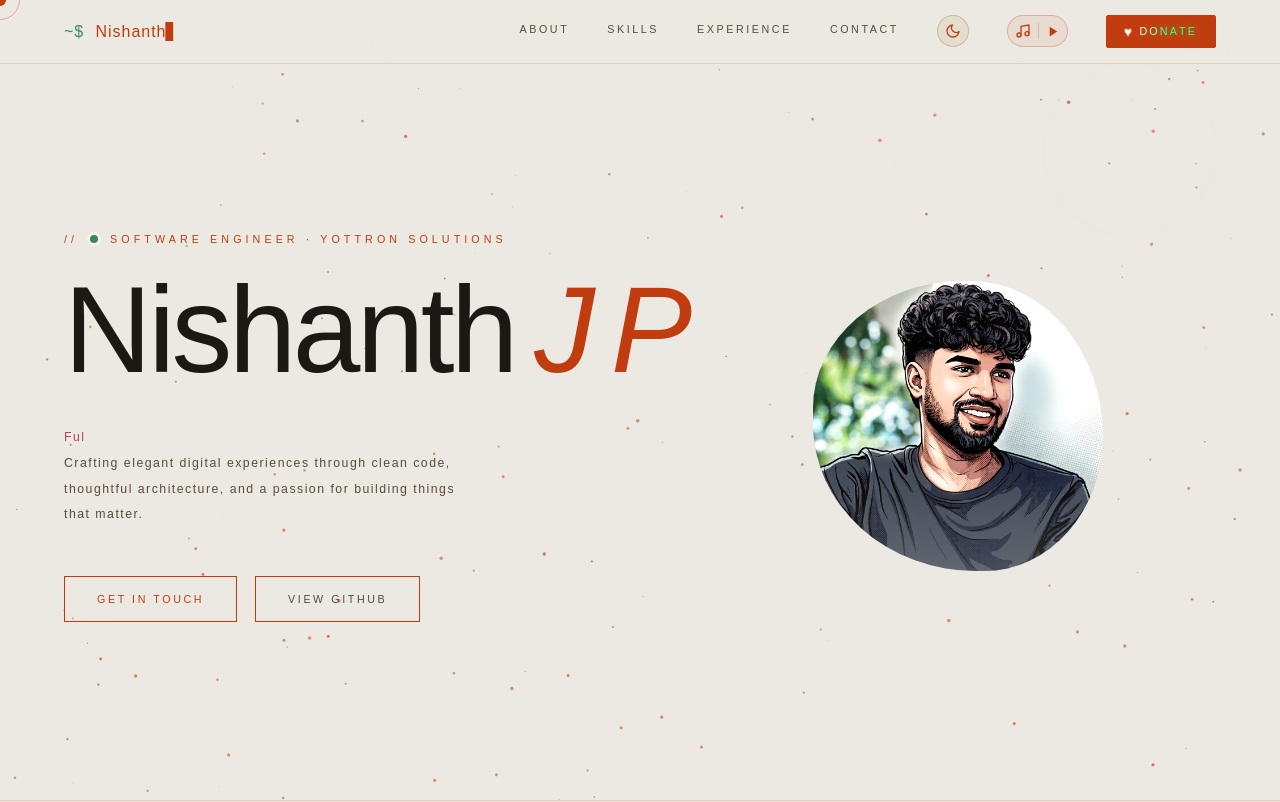
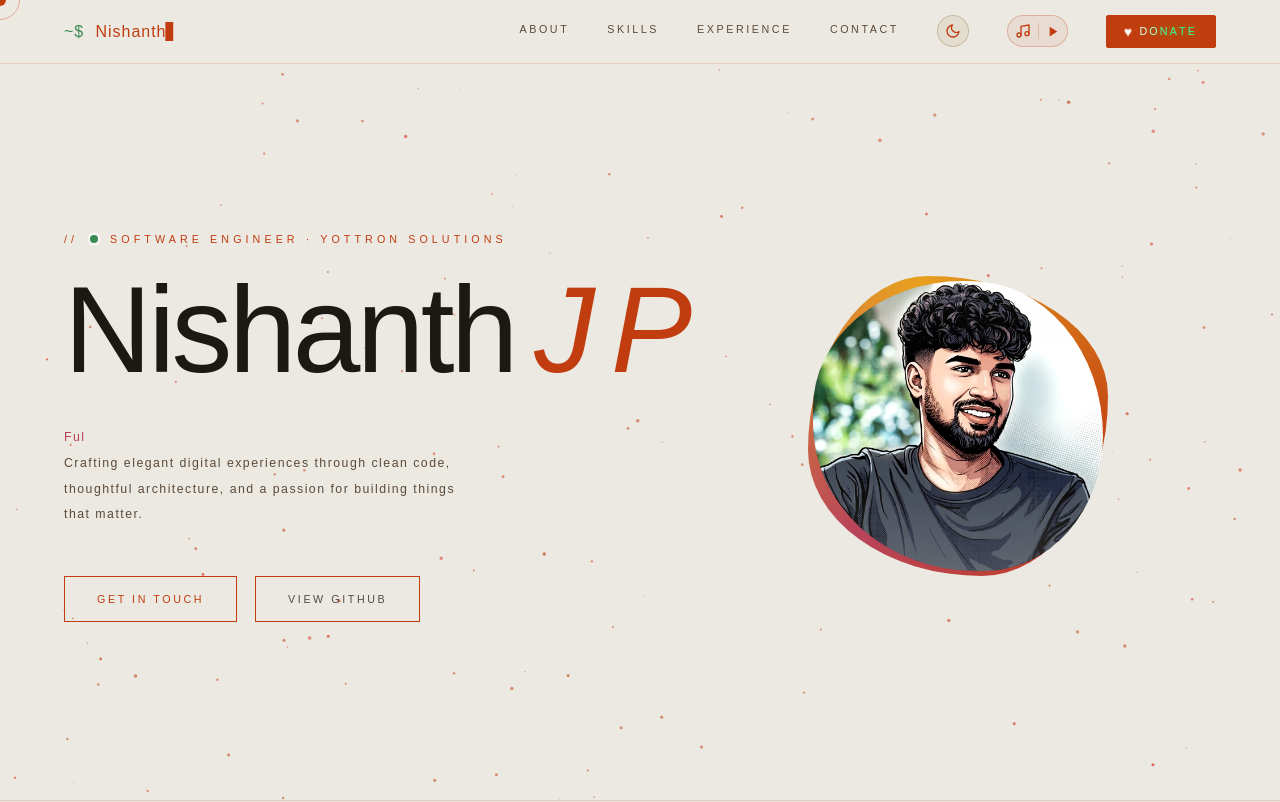
Before and after one commit to 0xnish/0xnish.github.io, a React (Vite) app: page / in a window 1280 px wide. Shown: the top 802 px of the page. Built offline with nearby package versions, Linux system fonts and the light colour scheme; no server answers; the HTML template or start-up script is replaced by a standard one; a web font is replaced by a local one.

Commit message:
Revert "Restore photo ring: match blob morph animation with slower timing"
This reverts commit de6d7bbe86a6301305e4b3aa213de3f81912ea84.

```diff
--- a/src/styles/hero.css
+++ b/src/styles/hero.css
@@ -432,24 +432,40 @@ body:not(.light) .btn-g:hover span {
   inset: 0;
   overflow: hidden;
   z-index: 1;
-  animation: blobMorph 22s ease-in-out infinite;
+  animation: ringBlob 19s ease-in-out infinite -3s;
+}
+.photo-ring::before {
+  content: "";
+  position: absolute;
+  left: 50%;
+  top: 50%;
+  width: 150%;
+  height: 150%;
+  transform: translate(-50%, -50%) rotate(0deg);
+  background: conic-gradient(from 0deg, var(--a), var(--a2), var(--a3), var(--a));
+  animation: ringSpin 5s linear infinite;
+}
+body:not(.light) .photo-ring::before {
+  background: conic-gradient(from 0deg, #ff004c, #00eaff, #ffffff, #ff004c);
+}
+@keyframes ringSpin {
+  to {
+    transform: translate(-50%, -50%) rotate(360deg);
+  }
 }
 @keyframes ringBlob {
   0%,
   100% {
-    border-radius: 58% 42% 62% 38% / 55% 60% 40% 45%;
+    border-radius: 45% 55% 48% 52% / 55% 45% 52% 48%;
   }
-  20% {
-    border-radius: 40% 60% 45% 55% / 62% 40% 60% 38%;
+  25% {
+    border-radius: 60% 40% 55% 45% / 40% 62% 38% 60%;
   }
-  40% {
-    border-radius: 55% 45% 38% 62% / 42% 58% 45% 55%;
+  50% {
+    border-radius: 40% 60% 42% 58% / 58% 40% 60% 42%;
   }
-  60% {
-    border-radius: 45% 55% 60% 40% / 58% 42% 60% 40%;
-  }
-  80% {
-    border-radius: 62% 38% 55% 45% / 40% 62% 38% 60%;
+  75% {
+    border-radius: 52% 48% 60% 40% / 45% 55% 42% 58%;
   }
 }
 .photo-img-container {
```
